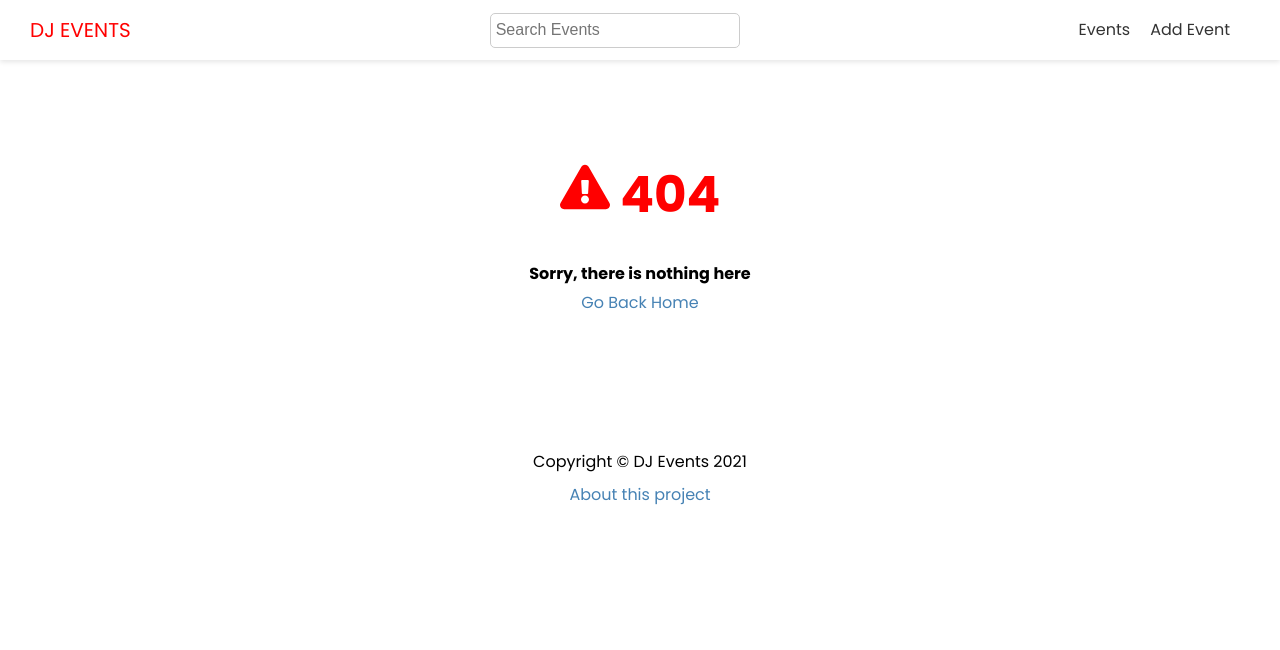
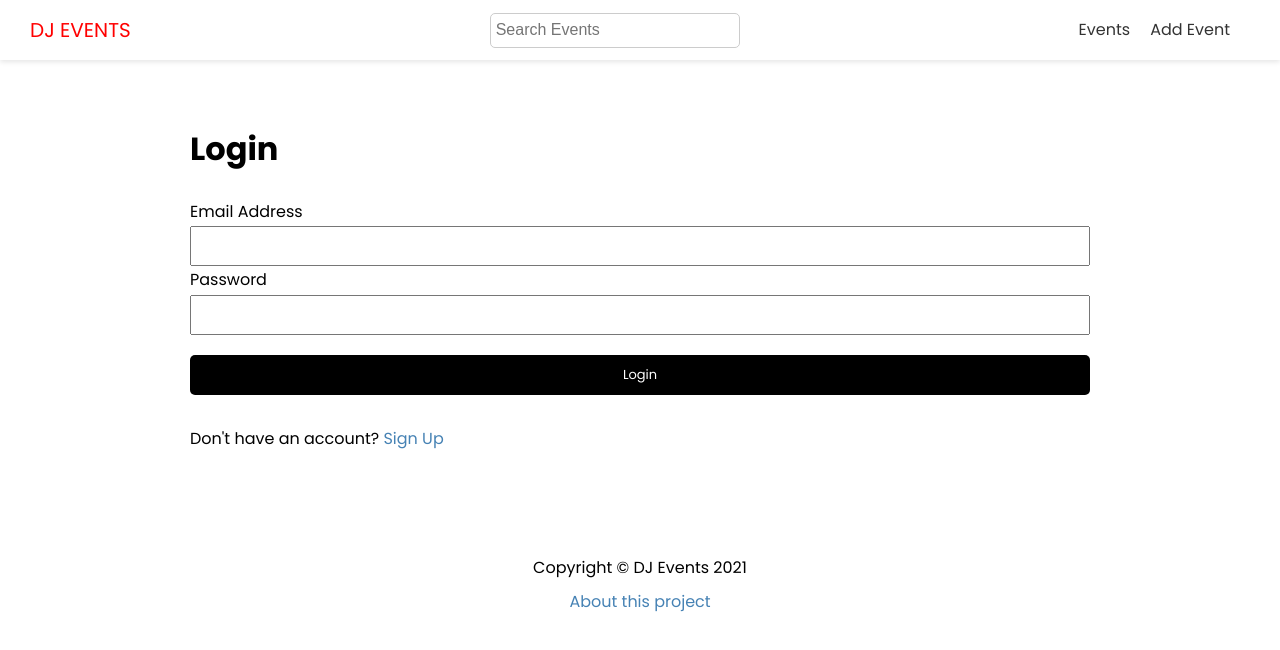
Before and after one commit to josephe44/dj-event-app, a Next.js app: page /auth/login in a window 1280 px wide. Before the commit this address had no page. Shown: the top 650 px of the page. Built offline with nearby package versions, Linux system fonts and the light colour scheme.

Commit message:
added pagination feature

```diff
--- /dev/null
+++ b/pages/auth/login.js
@@ -0,0 +1,42 @@
+import React, { useState } from "react";
+import Layout from "@/components/Layout";
+import styles from "@/styles/Form.module.css";
+
+export default function Login() {
+  const [email, setEmail] = useState("");
+  const [password, setPassword] = useState("");
+
+  const onHandleSubmit = (e) => {
+    e.preventDefault();
+  };
+
+  return (
+    <Layout title="User Login">
+      <h1>Login</h1>
+      <form className={styles.form} onSubmit={onHandleSubmit}>
+        <div>
+          <label htmlFor="email">Email Address</label>
+          <input
+            type="email"
+            id="email"
+            value={email}
+            onChange={(e) => setEmail(e.target.value)}
+          />
+        </div>
+        <div>
+          <label htmlFor="password">Password</label>
+          <input
+            type="password"
+            id="password"
+            value={password}
+            onChange={(e) => setPassword(e.target.value)}
+          />
+        </div>
+        <input type="submit" value="Login" className="btn btn-secondary" />
+      </form>
+      <p>
+        Don&apos;t have an account? <a href="/auth/signup">Sign Up</a>
+      </p>
+    </Layout>
+  );
+}
```
Also changed, not shown: pages/auth/signup.js (added, +36 -0 lines), pages/events/index.js (+23 -4 lines).
